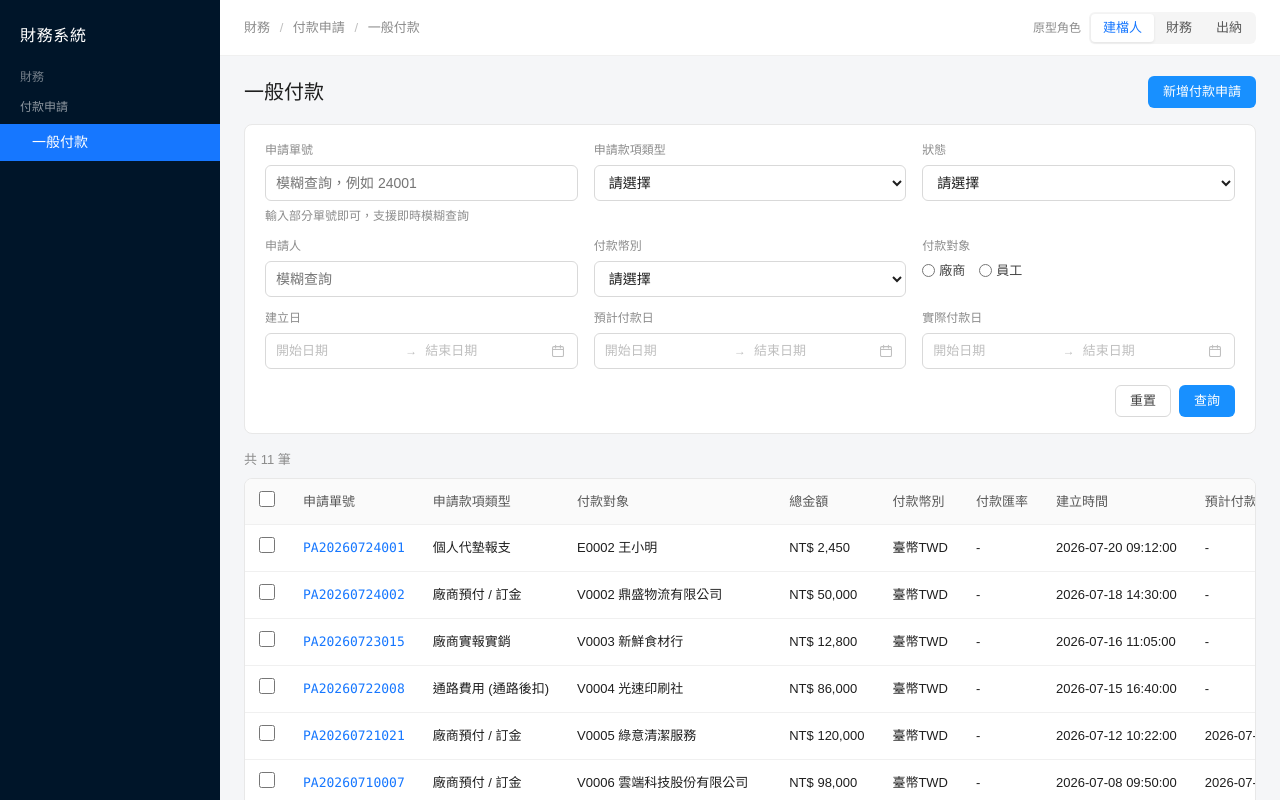
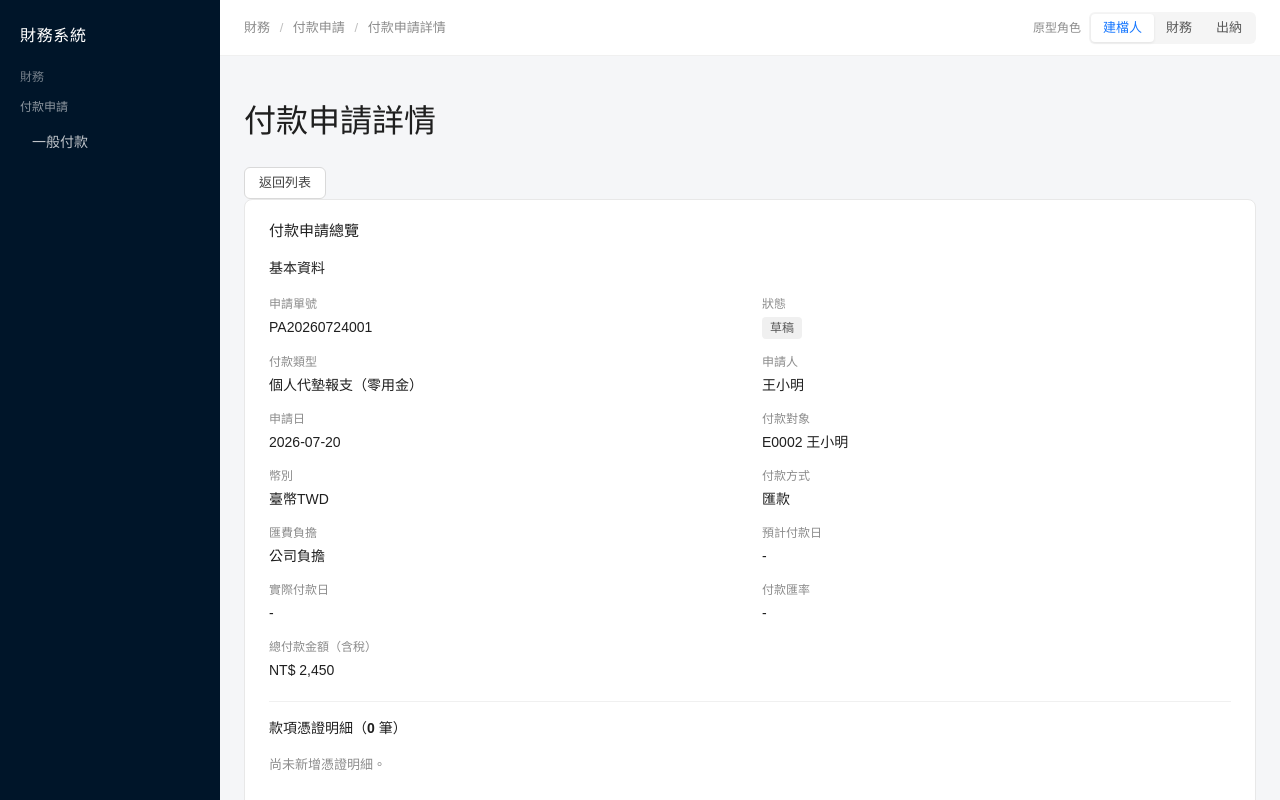
Before and after one commit to abc310144-bit/Payment-application, a React (Vite) app: page /applications/1/view in a window 1280 px wide. Before the commit this address led to /. Shown: the top 800 px of the page. Built offline with nearby package versions, Linux system fonts and the light colour scheme.

Commit message:
Open list view as a detail page without the stepper.
Edit and create flows still use the 1-2-3 wizard; view keeps role-based actions.

Co-authored-by: Cursor <cursoragent@cursor.com>

```diff
--- a/src/App.tsx
+++ b/src/App.tsx
@@ -4,6 +4,7 @@ import { AppLayout } from './components/AppLayout'
 import { ApplicationProvider } from './context/ApplicationContext'
 import { RoleContext } from './context/RoleContext'
 import { ApplicationWorkspacePage } from './pages/ApplicationWorkspacePage'
+import { ApplicationViewPage } from './pages/ApplicationViewPage'
 import { GeneralPaymentPage } from './pages/GeneralPaymentPage'
 import { PaymentOverviewPage } from './pages/PaymentOverviewPage'
 import type { UserRole } from './types/payment'
@@ -23,7 +24,11 @@ export default function App() {
               <Route path="overview" element={<PaymentOverviewPage />} />
               <Route
                 path="applications/:id"
-                element={<Navigate to="summary" replace />}
+                element={<Navigate to="view" replace />}
+              />
+              <Route
+                path="applications/:id/view"
+                element={<ApplicationViewPage />}
               />
               <Route
                 path="applications/:id/overview"
--- a/src/components/AppLayout.tsx
+++ b/src/components/AppLayout.tsx
@@ -9,6 +9,7 @@ function Breadcrumb() {
   let current = '一般付款'
   if (pathname.startsWith('/overview')) current = '新增付款申請'
   else if (pathname.includes('/writeoff')) current = '核銷歷史'
+  else if (pathname.includes('/view')) current = '付款申請詳情'
   else if (pathname.includes('/summary')) current = '付款申請總覽'
   else if (pathname.includes('/details')) current = '設定款項憑證明細'
   else if (pathname.includes('/overview')) current = '建立基本資料'
--- /dev/null
+++ b/src/pages/ApplicationViewPage.tsx
@@ -0,0 +1,41 @@
+import { Link, useNavigate, useParams } from 'react-router-dom'
+import { ApplicationSummaryPanel } from '../components/ApplicationSummaryPanel'
+import { useApplications } from '../context/ApplicationContext'
+import './ApplicationWorkspacePage.css'
+
+/** 列表「檢視」：僅顯示付款申請詳情，不帶 1-2-3 步驟 */
+export function ApplicationViewPage() {
+  const { id } = useParams()
+  const navigate = useNavigate()
+  const { getById } = useApplications()
+  const app = id ? getById(id) : undefined
+
+  if (!app) {
+    return (
+      <div className="workspace">
+        <p className="placeholder-note">找不到這張付款申請，請返回列表。</p>
+        <Link to="/" className="btn btn-default">
+          返回列表
+        </Link>
+      </div>
+    )
+  }
+
+  return (
+    <div className="workspace">
+      <div className="view-page-bar">
+        <h1>付款申請詳情</h1>
+        <Link to="/" className="btn btn-default">
+          返回列表
+        </Link>
+      </div>
+
+      <div className="workspace-panel">
+        <ApplicationSummaryPanel
+          app={app}
+          onBack={() => navigate('/')}
+        />
+      </div>
+    </div>
+  )
+}
--- a/src/pages/GeneralPaymentPage.tsx
+++ b/src/pages/GeneralPaymentPage.tsx
@@ -192,7 +192,7 @@ export function GeneralPaymentPage() {
       return
     }
     if (action === 'view') {
-      navigate(`/applications/${row.id}/summary`)
+      navigate(`/applications/${row.id}/view`)
       return
     }
     if (action === 'void') {
```
